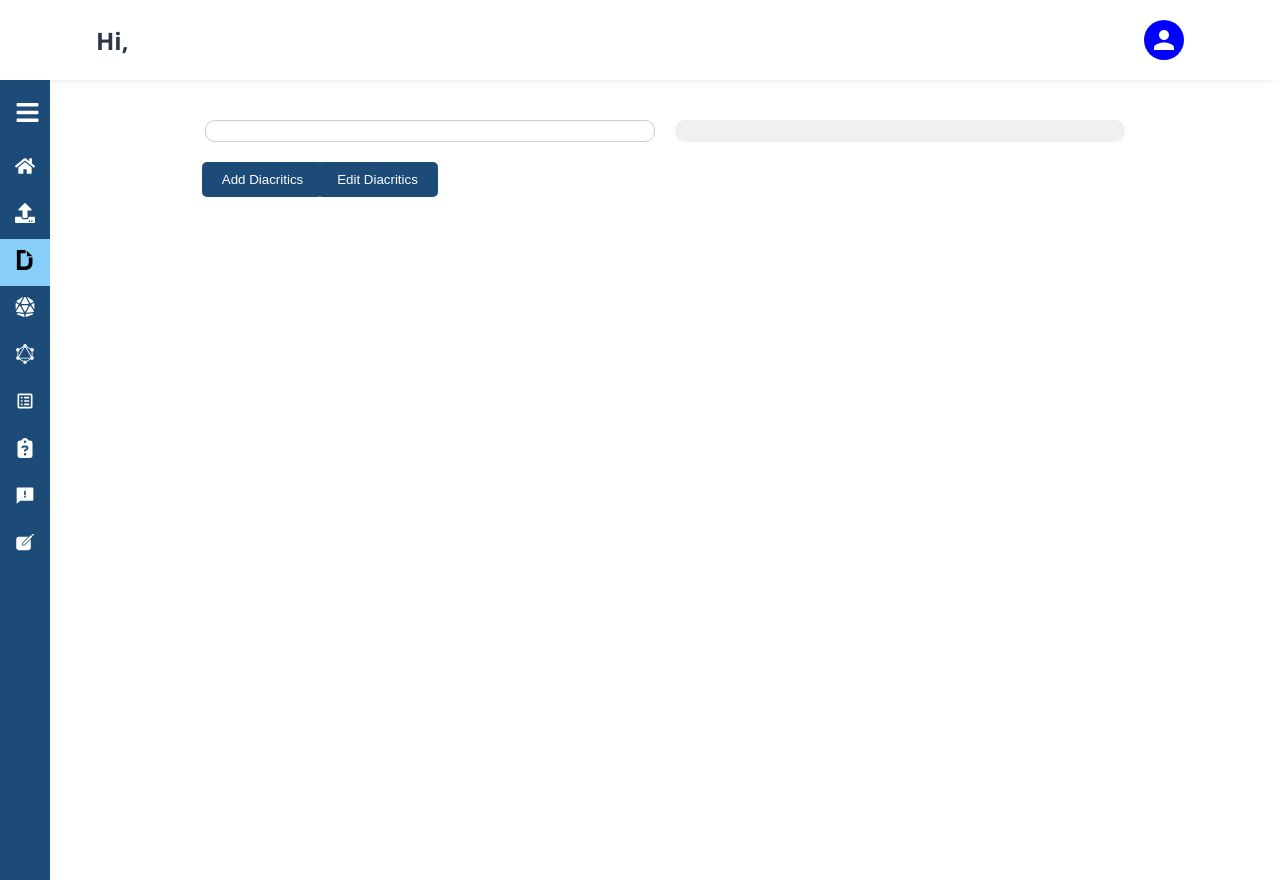
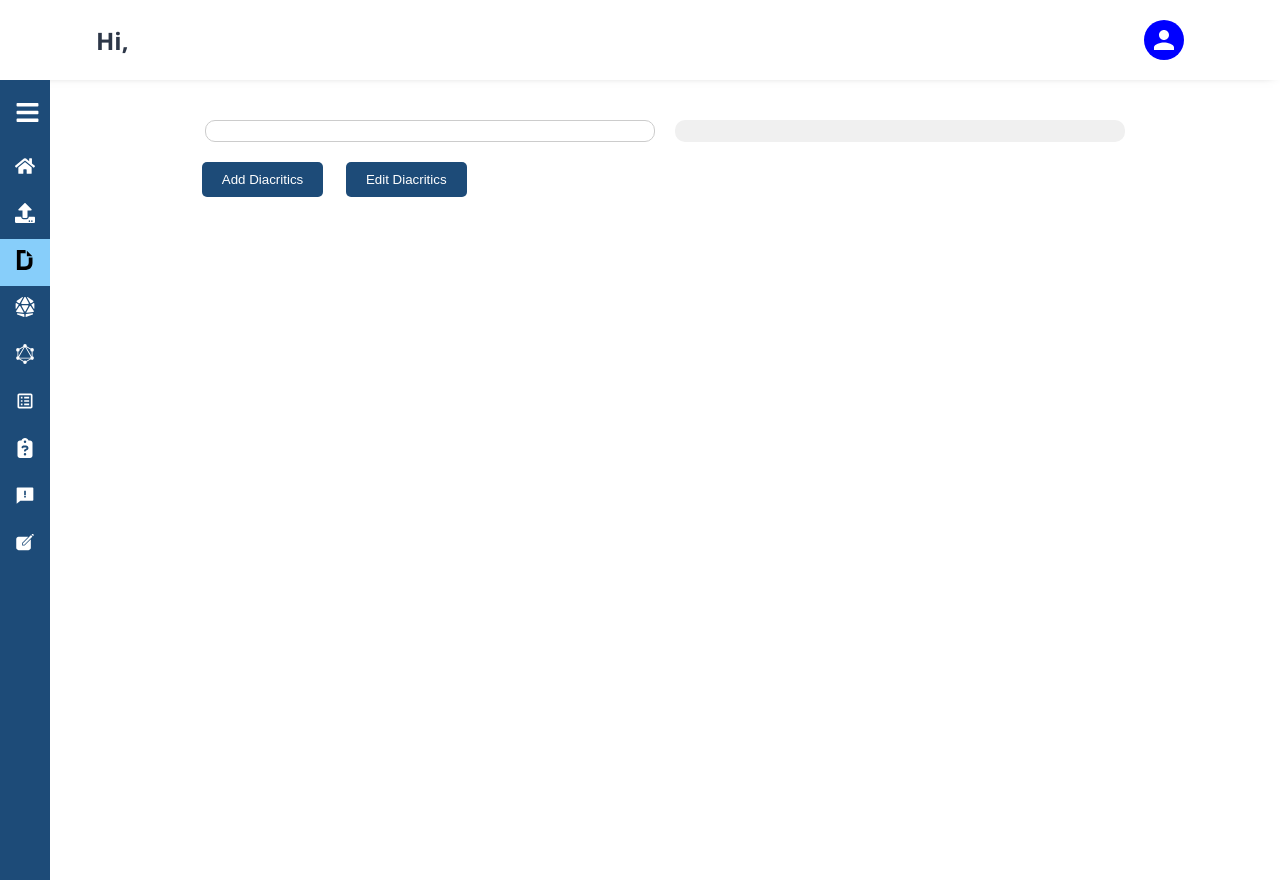
Before and after one commit to Zaib7892/Arabic-Grammer-Analyzer, a React (Create React App) app in the folder client/: page /diacritization in a window 1280 px wide. Built offline with nearby package versions, Linux system fonts and the light colour scheme; no server answers.

Commit message:
i have set the edit and add diacritics buttons

```diff
--- a/client/src/style/Diacritization.css
+++ b/client/src/style/Diacritization.css
@@ -4,6 +4,7 @@
 }
 
 .add-diacritics-button {
+
   margin-right: 70%;
   margin-top: 20px;
   padding: 10px 20px;
@@ -19,8 +20,9 @@
   color: black;
 }
 .edit-diacritics-button {
+
   position: relative;
-  margin-right: 50%;
+  margin-right: 45%;
   margin-top: -35px;
   padding: 10px 20px;
   background-color: #1d4b78;
```
